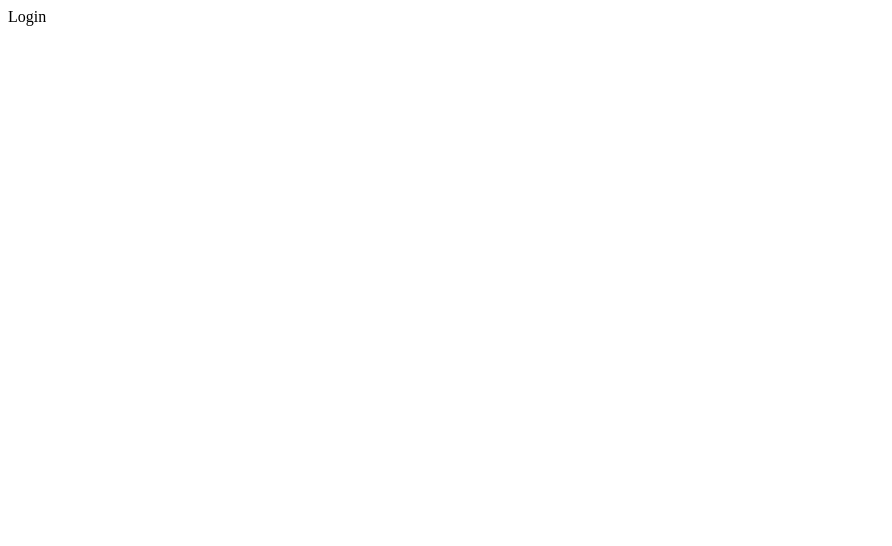
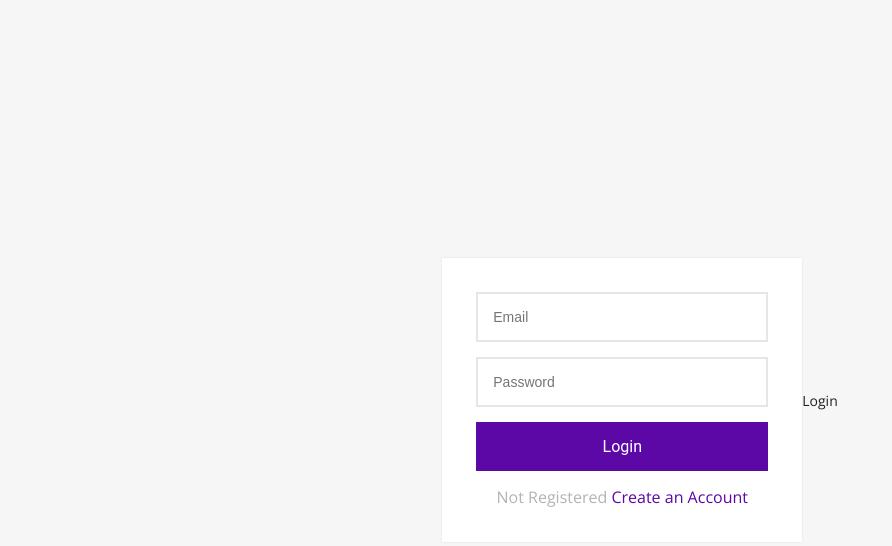
Before and after one commit to thisispramod/lara-react-app, a React (Vite) app in the folder react/: page /login in a window 1280 px wide. Shown: the top 546 px of the page, without its empty margins (0-892 px from the left). Built offline with nearby package versions, Linux system fonts and the light colour scheme.

Commit message:
here setup all route and pages and added login form

```diff
--- /dev/null
+++ b/react/src/components/DefaultLayout.jsx
@@ -0,0 +1,35 @@
+import { Link,Outlet , Navigate} from "react-router-dom";
+
+import { useStateContext } from "../contexts/ContextProvider";
+
+export default function DefaultLayout(){
+    const {user, token} = useStateContext()
+    if(!token){
+        return <Navigate to="/login" />
+    }
+    const onLogout = (e) => {
+        e.preventDefault();
+    }
+    return (
+        <div id="defaultLayout">
+            <aside>
+                <Link to="/dashboard">Dashboard</Link>
+                <Link to="/users">Users</Link>
+            </aside>
+            <div className="content">
+                <header>
+                    <div>
+                        Header
+                    </div>
+                    <div>
+                       {user.name}{' '}
+                       <a href="#" onClick={onLogout} className="btn-l  ogout">Logout</a>
+                    </div>
+                </header>
+                <main>
+                    <Outlet />
+                </main>
+            </div>
+        </div>
+    )
+}
--- /dev/null
+++ b/react/src/components/GuestLayout.jsx
@@ -0,0 +1,15 @@
+import {useStateContext} from "../contexts/ContextProvider.jsx"
+import { Navigate,Outlet } from 'react-router-dom';
+
+export default function GuestLayout(){
+    const {token} = useStateContext()
+    if(token){
+        return <Navigate to="/" />
+    }
+    return (
+        <>
+        {/* hello i am guest layout */}
+        <Outlet />
+        </>
+    )
+}
--- /dev/null
+++ b/react/src/contexts/ContextProvider.jsx
@@ -0,0 +1,33 @@
+import { createContext, useContext, useState } from "react";
+
+const StateContext = createContext({
+  user: null,
+  token: null,
+  setUser: () => {},
+  setToken: () => {}
+});
+
+export const ContextProvider = ({ children }) => {
+  const [user, setUser] = useState({
+    name:'pramod'
+  });
+  const [token, _setToken] = useState(null);
+  // const [token, _setToken] = useState(localStorage.getItem("ACCESS_TOKEN"));
+
+  const setToken = (token) => {
+    _setToken(token);
+    if (token) {
+      localStorage.setItem("ACCESS_TOKEN", token);
+    } else {
+      localStorage.removeItem("ACCESS_TOKEN");
+    }
+  };
+
+  return (
+    <StateContext.Provider value={{ user, token, setUser, setToken }}>
+      {children}
+    </StateContext.Provider>
+  );
+};
+
+export const useStateContext = () => useContext(StateContext);
--- a/react/src/index.css
+++ b/react/src/index.css
@@ -0,0 +1,243 @@
+@import url('https://fonts.googleapis.com/css2?family=Open+Sans:ital,wght@0,300;0,400;0,500;0,600;0,700;0,800;1,300;1,400;1,500;1,600;1,700;1,800&display=swap');
+
+* {
+    box-sizing: border-box;
+}
+html, body, #root, #defaultLayout, #guestLayout {
+    min-height: 100vh;
+}
+
+h1, h2, h3, h4, h5, h6, p {
+    margin: 0;
+}
+
+body {
+    font-family: 'Open Sans', sans-serif;
+    margin: 0;
+    padding: 0;
+    font-size: 14px;
+    color: #212121;
+    background-color: #f6f6f6;
+}
+
+input {
+    outline: 0;
+    background: #ffffff;
+    width: 100%;
+    border: 2px solid #e6e6e6;
+    margin: 0 0 15px;
+    padding: 15px;
+    box-sizing: border-box;
+    font-size: 14px;
+    transition: all 0.3s;
+}
+
+input:focus {
+    border-color: #5b08a7;
+}
+
+.btn,
+.btn-add,
+.btn-edit,
+.btn-delete {
+    font-family: "Roboto", sans-serif;
+    outline: 0;
+    background: #5b08a7;
+    border: 0;
+    text-decoration: none;
+    padding: 15px;
+    color: #FFFFFF;
+    font-size: 16px;
+    -webkit-transition: all 0.3 ease;
+    transition: all 0.3 ease;
+    cursor: pointer;
+}
+
+.btn-block {
+    width: 100%;
+}
+
+.btn-add,
+.btn-edit,
+.btn-delete{
+    padding: 0.5rem 0.75rem;
+    font-size: 14px;
+    border-radius: 4px;
+}
+.btn-add {
+    background-color: #00a762;
+}
+.btn-delete {
+    background-color: #b72424;
+}
+
+.btn-logout {
+    text-decoration: none;
+    padding: 0.75rem 1.5rem;
+    color: #212121;
+    transition: all 0.3s;
+    border-radius: 6px;
+}
+.btn-logout:hover {
+    background-color: rgba(0, 0, 0, 0.1);
+}
+
+.btn:hover,
+.btn:active,
+.btn:focus {
+    background: #5b08a7;
+}
+
+.text-center {
+    text-align: center;
+}
+
+table {
+    width: 100%;
+    border-spacing: 0;
+    border-collapse: collapse;
+}
+
+table > thead > tr > th {
+    text-align: left;
+    padding: 0.5rem 0.5rem;
+    background-color: #efefef;
+}
+
+table > tbody > tr > td {
+    padding: 0.5rem 0.5rem;
+    border-bottom: 1px solid #efefef;
+    white-space: nowrap;
+}
+
+.card {
+    background-color: #FFF;
+    border-radius: 0.5rem;
+    box-shadow: 1px 1px 3px rgba(0, 0, 0, 0.1);
+    padding: 1.25rem 1.5rem;
+    margin-bottom: 1rem;
+    margin-top: 0.5rem;
+}
+
+.alert {
+    padding: 1rem;
+    background-color: #ff4040;
+    color: white;
+    border-radius: 0.5rem;
+    margin-bottom: 1rem;
+}
+
+.notification {
+    position: fixed;
+    right: 1rem;
+    bottom: 1rem;
+    z-index: 100;
+    padding: 1rem 1.5rem;
+    background-color: #00a762;
+    color: white;
+    border-radius: 0.5rem;
+}
+
+/* Login/Signup forms*/
+
+.login-signup-form {
+    height: 100vh;
+    display: flex;
+    justify-content: center;
+    align-items: center;
+}
+
+.login-signup-form .form {
+    width: 360px;
+    position: relative;
+    z-index: 1;
+    background: #FFFFFF;
+    max-width: 360px;
+    padding: 34px;
+    box-shadow: 0 0 2px 0 rgba(0, 0, 0, 0.1);
+}
+
+.login-signup-form .title {
+    font-size: 20px;
+    margin-bottom: 1rem;
+    text-align: center;
+}
+
+.login-signup-form .form .message {
+    margin: 15px 0 0;
+    color: #b3b3b3;
+    font-size: 16px;
+    text-align: center;
+}
+
+.login-signup-form .form .message a {
+    color: #5b08a7;
+    text-decoration: none;
+}
+
+/* Login/Signup form */
+
+
+#defaultLayout {
+    display: flex;
+}
+
+#defaultLayout aside {
+    width: 240px;
+    background-color: #5b08a7;
+    padding: 1rem
+}
+
+#defaultLayout aside > a {
+    display: block;
+    padding: 0.75rem 1rem;
+    border-radius: 6px;
+    color: white;
+    text-decoration: none;
+    transition: all 0.2s;
+}
+
+#defaultLayout aside > a:hover {
+    background-color: rgba(0, 0, 0, 0.2);
+}
+
+#defaultLayout .content {
+    flex: 1;
+}
+
+#defaultLayout header {
+    height: 80px;
+    padding: 2rem 3rem;
+    background-color: white;
+    box-shadow: 1px 1px 2px rgba(0, 0, 0, 0.2);
+    display: flex;
+    justify-content: space-between;
+    align-items: center;
+}
+
+#defaultLayout main {
+    padding: 2rem;
+}
+
+.animated {
+    -webkit-animation-duration: 0.3s;
+    animation-duration: 0.3s;
+    -webkit-animation-fill-mode: both;
+    animation-fill-mode: both;
+}
+
+.fadeInDown {
+    -webkit-animation-name: fadeInDown;
+    animation-name: fadeInDown;
+}
+
+@keyframes fadeInDown {
+    0% {
+        opacity: 0;
+        transform: translateY(-20px);
+    }
+    100% {
+        opacity: 1;
+        transform: translateY(0);
+    }
+}
--- a/react/src/main.jsx
+++ b/react/src/main.jsx
@@ -3,9 +3,11 @@
 import './index.css'
 import { RouterProvider } from 'react-router-dom'
 import router from './router' // or wherever you defined your `createBrowserRouter`
-
+import { ContextProvider } from './contexts/ContextProvider.jsx'
 createRoot(document.getElementById('root')).render(
   <StrictMode>
-    <RouterProvider router={router} />
+    <ContextProvider>
+      <RouterProvider router={router} />
+    </ContextProvider>
   </StrictMode>
 )
--- a/react/src/views/Login.jsx
+++ b/react/src/views/Login.jsx
@@ -1,7 +1,21 @@
+import { Link } from "react-router-dom";
+
 export default function Login() {
+    const onSubmit = (e) => {
+        e.preventDefault();
+    }
     return (
-        <div>
-        Login
+        <div className="login-signup-form animated fadeInDown">
+            <div className="form">
+                <form onSubmit={onSubmit} >
+                    <input placeholder="Email"></input>
+                    <input placeholder="Password"></input>
+                    <button className="btn btn-block">Login</button>
+                    <p className="message">Not Registered <Link to="signup">
+                    Create an Account</Link></p>
+                </form>
+            </div>
+            Login
         </div>
     )
 }
```
Also changed, not shown: react/src/router.jsx (+21 -4 lines), react/src/views/Dashboard.jsx (added, +8 -0 lines).
